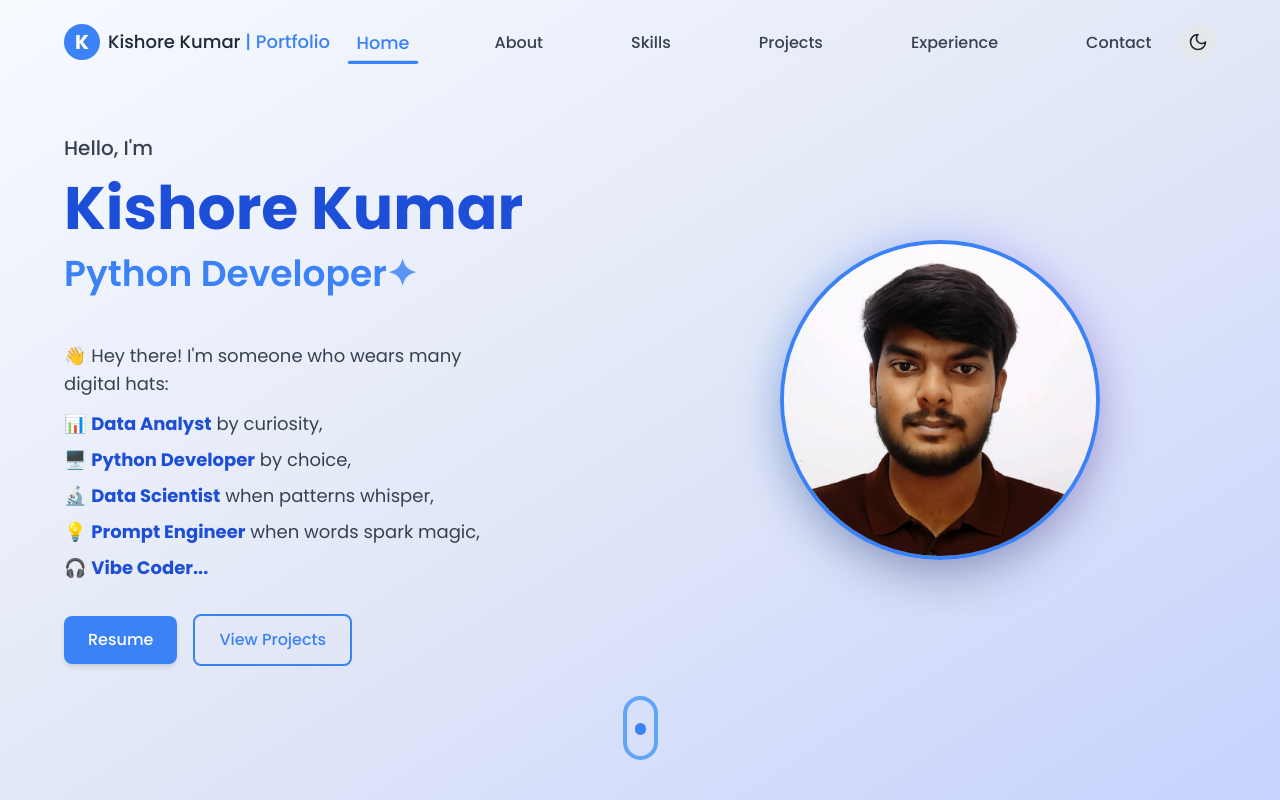
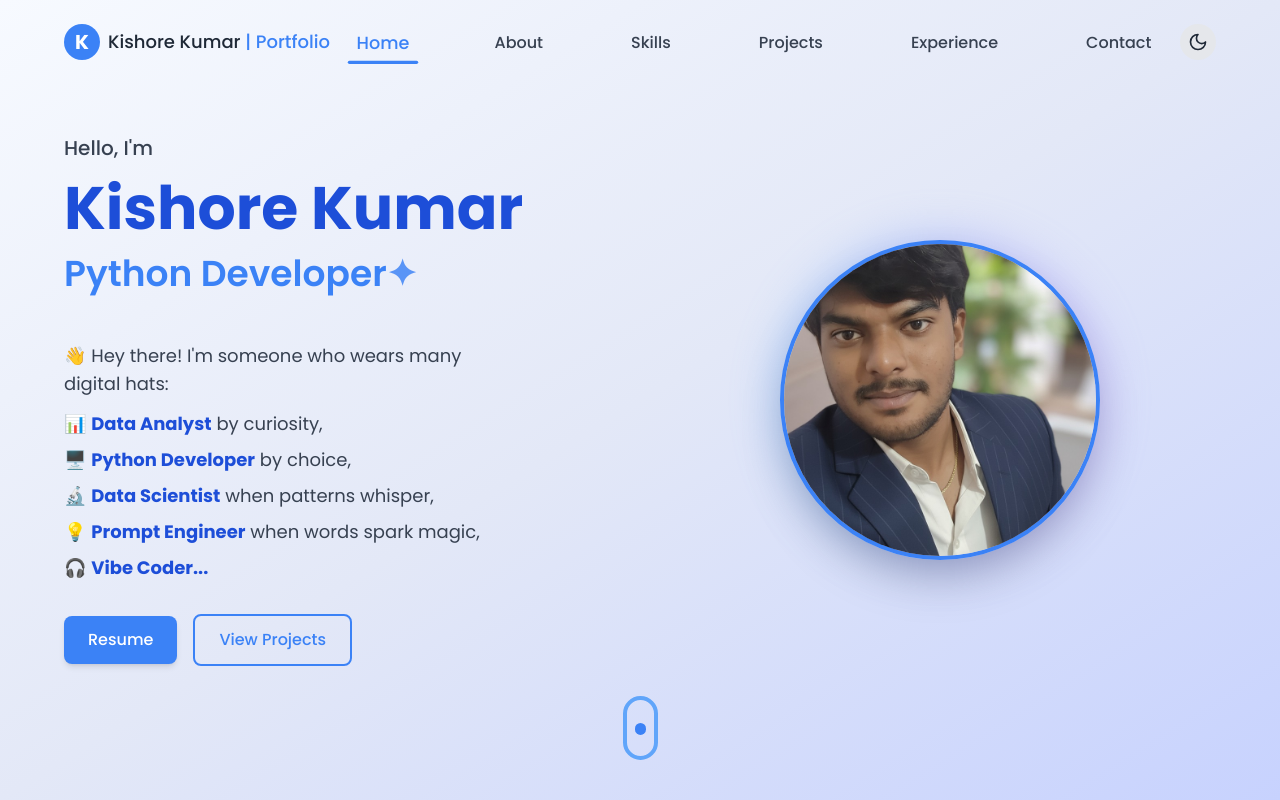
Before and after one commit to Kishore49/modern_portfolio, a React (Vite) app: page / in a window 1280 px wide. Shown: the top 800 px of the page. Built offline with nearby package versions, Linux system fonts and the light colour scheme.

Commit message:
Hero.tsx

```diff
--- a/src/components/Hero.tsx
+++ b/src/components/Hero.tsx
@@ -102,7 +102,7 @@ const Hero = () => {
               <img
                 draggable="false"
                 className="tilt rounded-full shadow-2xl border-4 border-primary-500 w-48 h-48 sm:w-64 sm:h-64 lg:w-80 lg:h-80 object-cover relative z-10 hover:border-primary-400 transition-all duration-300"
-                src="/pic.jpg"
+                src="/Linkedin DP.jpeg"
                 alt="Kishore Kumar"
               />
             </div>
```
